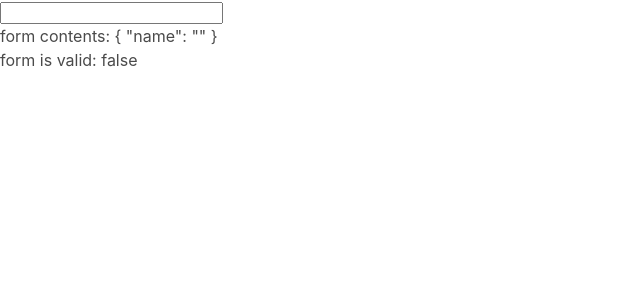
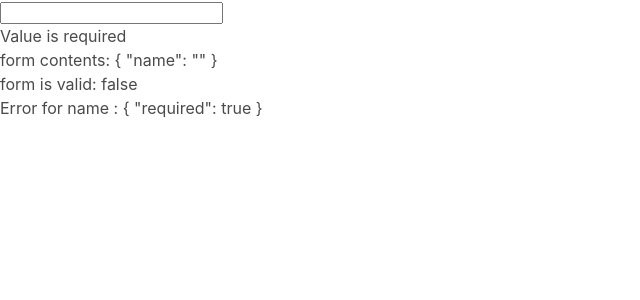
Before and after one commit to KoenCobra/AngularCreditCard, an Angular app: page / in a window 1280 px wide. Shown: the top 300 px of the page, without its empty margins (0-640 px from the left). Built offline with nearby package versions, Linux system fonts and the light colour scheme.

Commit message:
Added error message

```diff
--- a/src/app/card-form/card-form.component.html
+++ b/src/app/card-form/card-form.component.html
@@ -1,12 +1,19 @@
 <form [formGroup]="cardForm">
   <input type="text" formControlName="name">
+  <div *ngIf="cardForm.controls.name.errors?.['required']">
+    Value is required
+  </div>
+  <div *ngIf="cardForm.controls.name?.errors?.['minlength']">
+    Value must be at least {{cardForm.controls.name.errors?.['minlength'].requiredLength}} characters long
+    (you entered {{cardForm.controls.name.errors?.['minlength'].actualLength}} characters)
+  </div>
+
+
 </form>
 
 <div>
-  <p>
-    form contents: {{cardForm.value | json}}
-  </p>
-  <p>
-    form is valid: {{cardForm.valid}}
-  </p>
+  <p>form contents: {{cardForm.value | json}}</p>
+  <p>form is valid: {{cardForm.valid}}</p>
 </div>
+
+<div>Error for name : {{cardForm.controls.name.errors | json}}</div>
```
